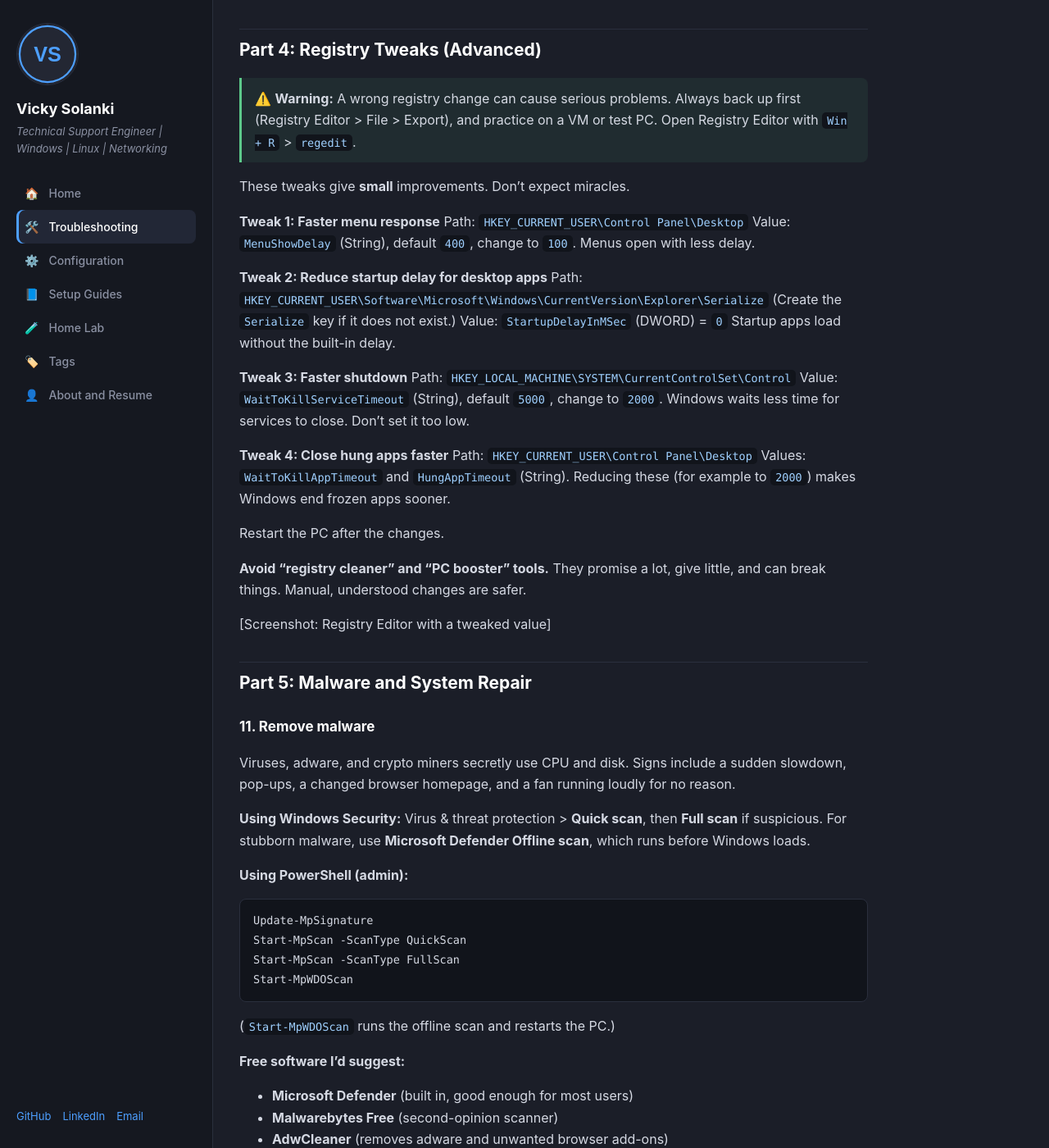
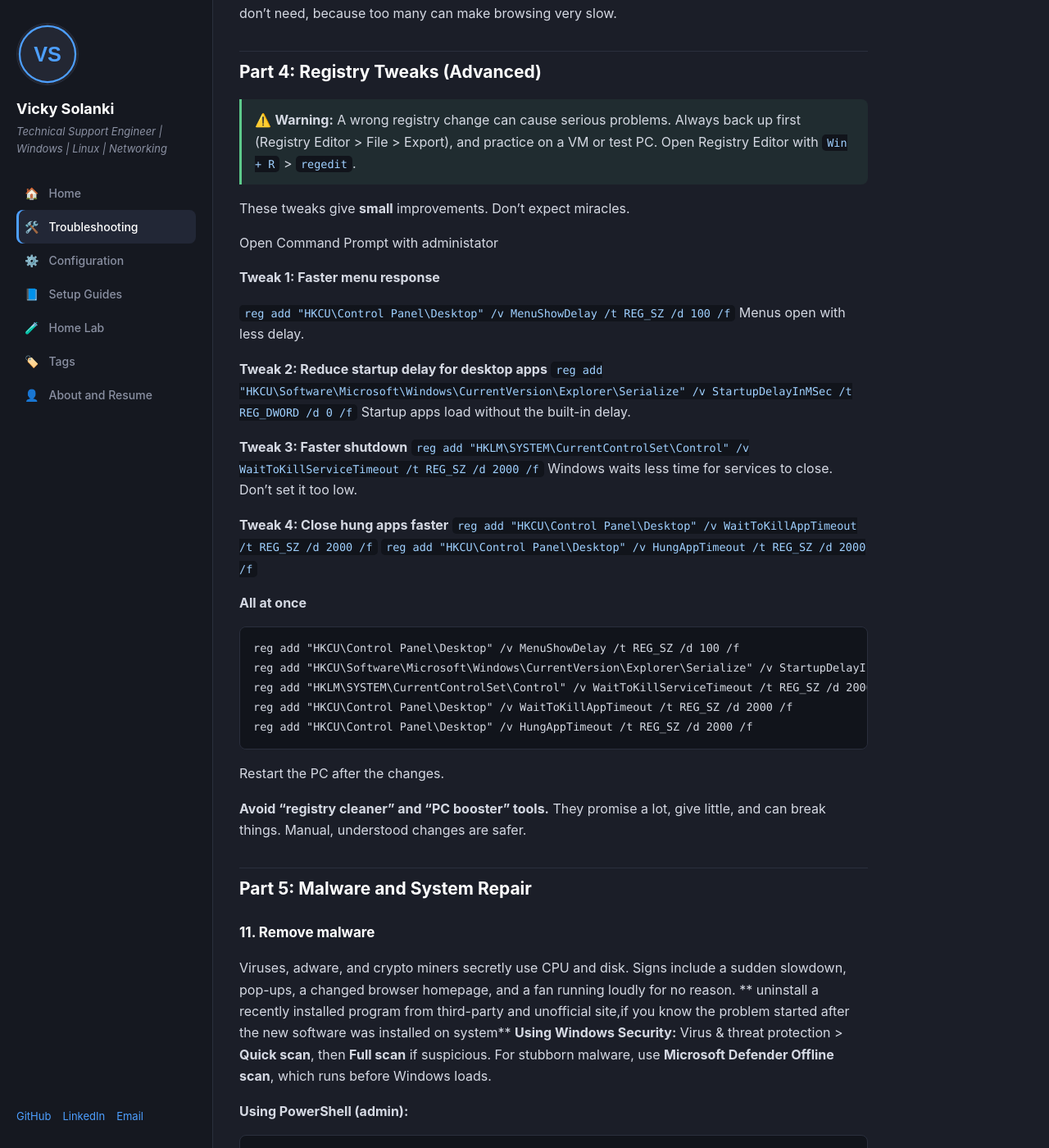
Before and after one commit to vickysolankii/vickysolankii.github.io, a Jekyll site: the page built from _posts/2026-10-12-speed-up-slow-windows-pc.md, in a window 1280 px wide and 1400 px high, scrolled down 3278 px. Shown: the whole window at 82% size. Built offline with Jekyll 4.4.1, drawn with Linux system fonts in a browser that asks for light colours; some of the changed text lies outside the part shown.

Commit message:
Update 2026-10-12-speed-up-slow-windows-pc.md
ading screenshots of work

````diff
--- a/_posts/2026-10-12-speed-up-slow-windows-pc.md
+++ b/_posts/2026-10-12-speed-up-slow-windows-pc.md
@@ -50,8 +50,8 @@ For a more detailed view, Microsoft's **Autoruns** (Sysinternals) shows everythi
 When the C: drive is almost full, Windows has no room for temp files and virtual memory, so everything slows down. Keep **at least 15-20% free**.
 
 - **Settings > System > Storage > Temporary files:** clear temp files and the Recycle Bin. Check carefully before deleting the Downloads folder.
-- Run **Disk Cleanup**: press `Win + R`, type `cleanmgr`, then choose "Clean up system files."
-- Delete temp files manually: press `Win + R`, type `%temp%`, and delete what you can (skip files in use).
+- Run **Disk Cleanup**: press `Win + R`, type `cleanmgr`, then choose "c: drive for Clean up system files."
+- Delete temp files manually: press `Win + R`, type `%temp%` (C:\Users\your-system-user-name\AppData\Local\Temp, and delete what you can (skip files in use).
 - Uninstall unused apps: **Settings > Apps > Installed apps**.
 - Turn on **Storage Sense** so Windows cleans up automatically.
 - Find large files with a free tool like **WizTree** or **TreeSize Free**.
@@ -103,37 +103,44 @@ Many apps keep running in the background. In **Settings > Apps > Installed apps
 
 These tweaks give **small** improvements. Don't expect miracles.
 
+Open Command Prompt with administator
+
 **Tweak 1: Faster menu response**
-Path: `HKEY_CURRENT_USER\Control Panel\Desktop`
-Value: `MenuShowDelay` (String), default `400`, change to `100`.
+
+```reg add "HKCU\Control Panel\Desktop" /v MenuShowDelay /t REG_SZ /d 100 /f```
 Menus open with less delay.
 
 **Tweak 2: Reduce startup delay for desktop apps**
-Path: `HKEY_CURRENT_USER\Software\Microsoft\Windows\CurrentVersion\Explorer\Serialize`
-(Create the `Serialize` key if it does not exist.)
-Value: `StartupDelayInMSec` (DWORD) = `0`
+```reg add "HKCU\Software\Microsoft\Windows\CurrentVersion\Explorer\Serialize" /v StartupDelayInMSec /t REG_DWORD /d 0 /f ```
 Startup apps load without the built-in delay.
 
 **Tweak 3: Faster shutdown**
-Path: `HKEY_LOCAL_MACHINE\SYSTEM\CurrentControlSet\Control`
-Value: `WaitToKillServiceTimeout` (String), default `5000`, change to `2000`.
+``` reg add "HKLM\SYSTEM\CurrentControlSet\Control" /v WaitToKillServiceTimeout /t REG_SZ /d 2000 /f ```
 Windows waits less time for services to close. Don't set it too low.
 
 **Tweak 4: Close hung apps faster**
-Path: `HKEY_CURRENT_USER\Control Panel\Desktop`
-Values: `WaitToKillAppTimeout` and `HungAppTimeout` (String). Reducing these (for example to `2000`) makes Windows end frozen apps sooner.
+``` reg add "HKCU\Control Panel\Desktop" /v WaitToKillAppTimeout /t REG_SZ /d 2000 /f```
+```reg add "HKCU\Control Panel\Desktop" /v HungAppTimeout /t REG_SZ /d 2000 /f ```
 
+**All at once**
+```
+reg add "HKCU\Control Panel\Desktop" /v MenuShowDelay /t REG_SZ /d 100 /f
+reg add "HKCU\Software\Microsoft\Windows\CurrentVersion\Explorer\Serialize" /v StartupDelayInMSec /t REG_DWORD /d 0 /f
+reg add "HKLM\SYSTEM\CurrentControlSet\Control" /v WaitToKillServiceTimeout /t REG_SZ /d 2000 /f
+reg add "HKCU\Control Panel\Desktop" /v WaitToKillAppTimeout /t REG_SZ /d 2000 /f
+reg add "HKCU\Control Panel\Desktop" /v HungAppTimeout /t REG_SZ /d 2000 /f
+```
 Restart the PC after the changes.
 
 **Avoid "registry cleaner" and "PC booster" tools.** They promise a lot, give little, and can break things. Manual, understood changes are safer.
 
-[Screenshot: Registry Editor with a tweaked value]
+
 
 ## Part 5: Malware and System Repair
 
 ### 11. Remove malware
 Viruses, adware, and crypto miners secretly use CPU and disk. Signs include a sudden slowdown, pop-ups, a changed browser homepage, and a fan running loudly for no reason.
-
+** uninstall a recently installed program from third-party and unofficial site,if you know the problem started after the new software was installed on system**
 **Using Windows Security:** Virus & threat protection > **Quick scan**, then **Full scan** if suspicious. For stubborn malware, use **Microsoft Defender Offline scan**, which runs before Windows loads.
 
 **Using PowerShell (admin):**
````
